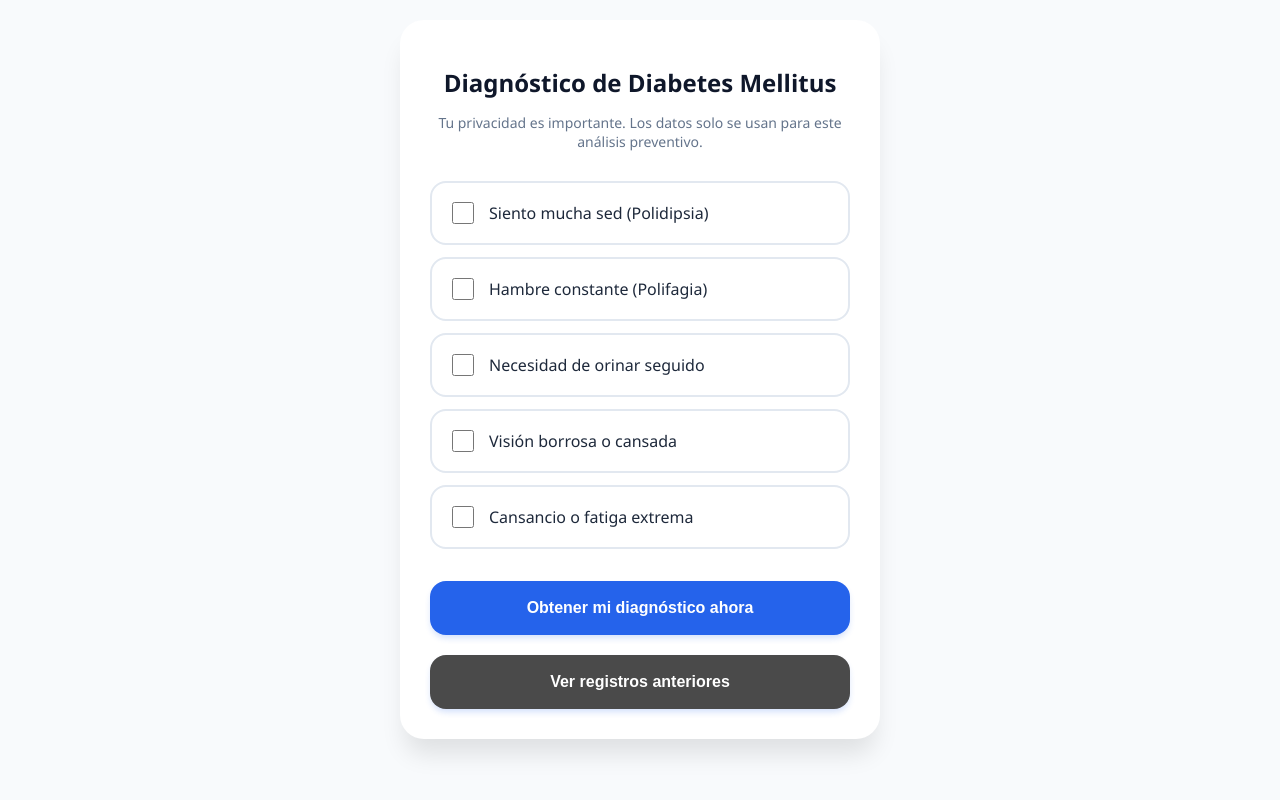
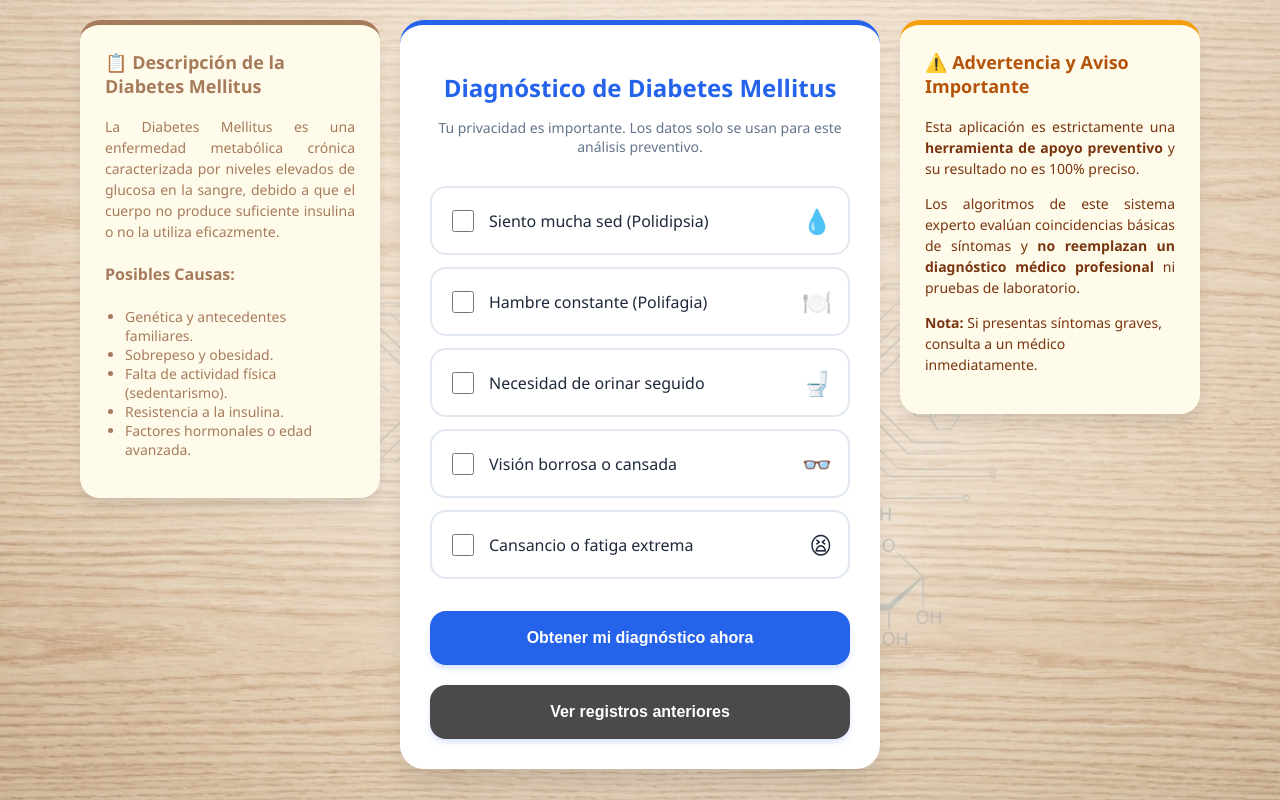
Before and after one commit to SiriusWASD/Deteccion-Enfermedad-Equipo-7-, a Flask app: page / in a window 1280 px wide. Run offline with Flask 3, Linux system fonts and the light colour scheme; some libraries are stand-ins or nearby versions.

Commit message:
Actualización del menú

```diff
--- a/backend/app.py
+++ b/backend/app.py
@@ -36,19 +36,12 @@ def diagnosticar():
         resultado = "Riesgo moderado / Síntomas leves."
         recomendacion = "Monitoree su dieta y consulte a su médico preventivamente."
         clase = "riesgo-medio"
-    elif puntos == 1:
+    else:
         resultado = "Riesgo muy bajo o nulo"
         recomendacion = "Mantenga un estilo de vida saludable y haga ejercicio."
         clase = "riesgo-bajo"
 
-       # Asegúrate de que las llaves (lo que está a la izquierda de los dos puntos) # sean estas:
-    return jsonify({
-    'resultado': resultado,      # <--- Esta es la etiqueta
-    'recomendacion': recomendacion,
-    'clase': clase
-    })
-
-    # Guardar en PostgreSQL
+    # 2. GUARDAR EN POSTGRESQL
     try:
         conn = psycopg2.connect(**DB_CONFIG)
         cur = conn.cursor()
@@ -59,10 +52,15 @@ def diagnosticar():
         conn.commit()
         cur.close()
         conn.close()
+        print("Registro guardado con éxito en la base de datos")
     except Exception as e:
         print(f"Error en DB: {e}")
 
-    return jsonify({"diagnostico": resultado, "recomendacion": recomendacion})
+    return jsonify({
+        'resultado': resultado,
+        'recomendacion': recomendacion,
+        'clase': clase
+    })
 
 @app.route('/historial')
 def ver_historial():
--- a/frontend/static/css/historial.css
+++ b/frontend/static/css/historial.css
@@ -15,6 +15,12 @@ body {
     display: flex;
     flex-direction: column;
     align-items: center;
+
+    background-image: url('../images/fondo.png');
+    background-size: cover; /* Cubre toda la pantalla */
+    background-position: center; /* Centra la imagen */
+    background-repeat: no-repeat; /* No repite */
+    background-attachment: fixed; /* Mantiene el fondo quieto al hacer scroll */
 }
 
 .container {
--- a/frontend/static/css/index.css
+++ b/frontend/static/css/index.css
@@ -11,18 +11,84 @@
 
 * { box-sizing: border-box; }
 
+.texto-justificado {
+    text-align: justify;
+    text-justify: inter-word;
+}
+
 body {
     font-family: 'Segoe UI', Tahoma, sans-serif;
     background-color: var(--bg);
     color: var(--text);
     margin: 0;
     padding: 20px;
-    display: flex;
-    justify-content: center;
+
+    background-image: url('../images/fondo.png');
+    background-size: cover; /* Cubre toda la pantalla */
+    background-position: center; /* Centra la imagen */
+    background-repeat: no-repeat; /* No repite */
+    background-attachment: fixed; /* Mantiene el fondo quieto al hacer scroll */
 }
 
+/* --- NUEVO LAYOUT DE 3 COLUMNAS --- */
+.layout-principal {
+    display: flex;
+    flex-direction: row;
+    justify-content: center;
+    align-items: flex-start;
+    gap: 20px;
+    max-width: 1200px;
+    width: 100%;
+    margin: 0 auto;
+}
+
+/* --- PANELES LATERALES (Rojo y Amarillo) --- */
+.panel-info {
+    background: white;
+    padding: 25px;
+    border-radius: 20px;
+    box-shadow: 0 10px 15px -3px rgba(0,0,0,0.1);
+    width: 100%;
+    max-width: 300px;
+}
+
+.panel-info h3 {
+    margin-top: 0;
+    font-size: 18px;
+}
+
+.descriptivo h3 { color: #A67B5B; }
+.descriptivo h4 { color: #A67B5B; }
+.descriptivo ul {
+    padding-left: 20px;
+    font-size: 14px;
+    color: #A67B5B;
+}
+.descriptivo {
+        border-top: 5px solid #A67B5B;
+        background-color: #fffbeb;
+}
+.descriptivo p {
+    font-size: 14px;
+    color: #A67B5B;
+    line-height: 1.5;
+}
+
+.advertencia h3 { color: #b45309; }
+.advertencia {
+    border-top: 5px solid #f59e0b;
+    background-color: #fffbeb;
+}
+.advertencia p {
+    font-size: 14px;
+    color: #78350f;
+    line-height: 1.5;
+}
+
+/* --- COLUMNA CENTRAL (Tu App Original) --- */
 .app-card {
     background: white;
+    border-top: 5px solid #2563eb;
     padding: 30px;
     border-radius: 24px;
     box-shadow: 0 20px 25px -5px rgba(0,0,0,0.1);
@@ -30,9 +96,10 @@ body {
     max-width: 480px;
 }
 
-h1 { font-size: 24px; color: #0f172a; text-align: center; margin-bottom: 8px; }
+h1 { font-size: 24px; color: #2563eb; text-align: center; margin-bottom: 8px; }
 .meta-text { text-align: center; color: #64748b; font-size: 14px; margin-bottom: 30px; }
 
+/* --- SÍNTOMAS Y EMOJIS --- */
 .sintoma-card {
     border: 2px solid #e2e8f0;
     border-radius: 16px;
@@ -48,10 +115,12 @@ h1 { font-size: 24px; color: #0f172a; text-align: center; margin-bottom: 8px; }
 .sintoma-card input { width: 22px; height: 22px; margin-right: 15px; cursor: pointer; }
 .sintoma-card label { cursor: pointer; font-weight: 500; flex-grow: 1; }
 
-        .tag-alta { background: #fee2e2; color: #b91c1c; }
-        .tag-moderada { background: #fef3c7; color: #92400e; }
-        .tag-baja { background: #dcfce7; color: #166534; }
+.icono-sintoma {
+    font-size: 24px;
+    margin-left: auto; /* Empuja el emoji hacia la derecha */
+}
 
+/* --- BOTONES --- */
 .btn-main {
     background: var(--primary);
     color: white;
--- a/frontend/templates/index.html
+++ b/frontend/templates/index.html
@@ -9,7 +9,23 @@
 </head>
 <body>
 
-<div class="app-card">
+<div class="layout-principal">
+
+    <aside class="panel-info descriptivo">
+        <h3>📋 Descripción de la Diabetes Mellitus</h3>
+        <p class="texto-justificado">La Diabetes Mellitus es una enfermedad metabólica crónica caracterizada por niveles elevados de glucosa en la sangre, debido a que el cuerpo no produce suficiente insulina o no la utiliza eficazmente.</p>
+
+        <h4>Posibles Causas:</h4>
+        <ul>
+            <li>Genética y antecedentes familiares.</li>
+            <li>Sobrepeso y obesidad.</li>
+            <li>Falta de actividad física (sedentarismo).</li>
+            <li>Resistencia a la insulina.</li>
+            <li>Factores hormonales o edad avanzada.</li>
+        </ul>
+    </aside>
+
+    <main class="app-card">
         <h1>Diagnóstico de Diabetes Mellitus</h1>
         <p class="meta-text">Tu privacidad es importante. Los datos solo se usan para este análisis preventivo.</p>
 
@@ -19,22 +35,31 @@
             <div class="sintoma-card" onclick="this.querySelector('input').click()">
                 <input type="checkbox" value="Sed excesiva">
                 <label>Siento mucha sed (Polidipsia)</label>
+                <span class="icono-sintoma">💧</span>
             </div>
+
             <div class="sintoma-card" onclick="this.querySelector('input').click()">
                 <input type="checkbox" value="Mucha hambre">
                 <label>Hambre constante (Polifagia)</label>
+                <span class="icono-sintoma">🍽️</span>
             </div>
+
             <div class="sintoma-card" onclick="this.querySelector('input').click()">
                 <input type="checkbox" value="Orina frecuente">
                 <label>Necesidad de orinar seguido</label>
+                <span class="icono-sintoma">🚽</span>
             </div>
+
             <div class="sintoma-card" onclick="this.querySelector('input').click()">
                 <input type="checkbox" value="Visión borrosa">
                 <label>Visión borrosa o cansada</label>
+                <span class="icono-sintoma">👓</span>
             </div>
+
             <div class="sintoma-card" onclick="this.querySelector('input').click()">
                 <input type="checkbox" value="Cansancio persistente">
                 <label>Cansancio o fatiga extrema</label>
+                <span class="icono-sintoma">😫</span>
             </div>
 
             <button class="btn-main" onclick="enviarAnalisis()">Obtener mi diagnóstico ahora</button>
@@ -42,6 +67,15 @@
         </div>
 
         <div id="resultado"></div>
+    </main>
+
+    <aside class="panel-info advertencia">
+        <h3>⚠️ Advertencia y Aviso Importante</h3>
+        <p class="texto-justificado">Esta aplicación es estrictamente una <strong>herramienta de apoyo preventivo</strong> y su resultado no es 100% preciso.</p>
+        <p class="texto-justificado">Los algoritmos de este sistema experto evalúan coincidencias básicas de síntomas y <strong>no reemplazan un diagnóstico médico profesional</strong> ni pruebas de laboratorio.</p>
+        <p><strong>Nota:</strong> Si presentas síntomas graves, consulta a un médico inmediatamente.</p>
+    </aside>
+
 </div>
 
 <script>
```
Also changed, not shown: other parts of frontend/static/css/index.css (+25 -32 lines), frontend/static/images/fondo.png (added). Lines whose indentation alone changed are shown as unchanged.
